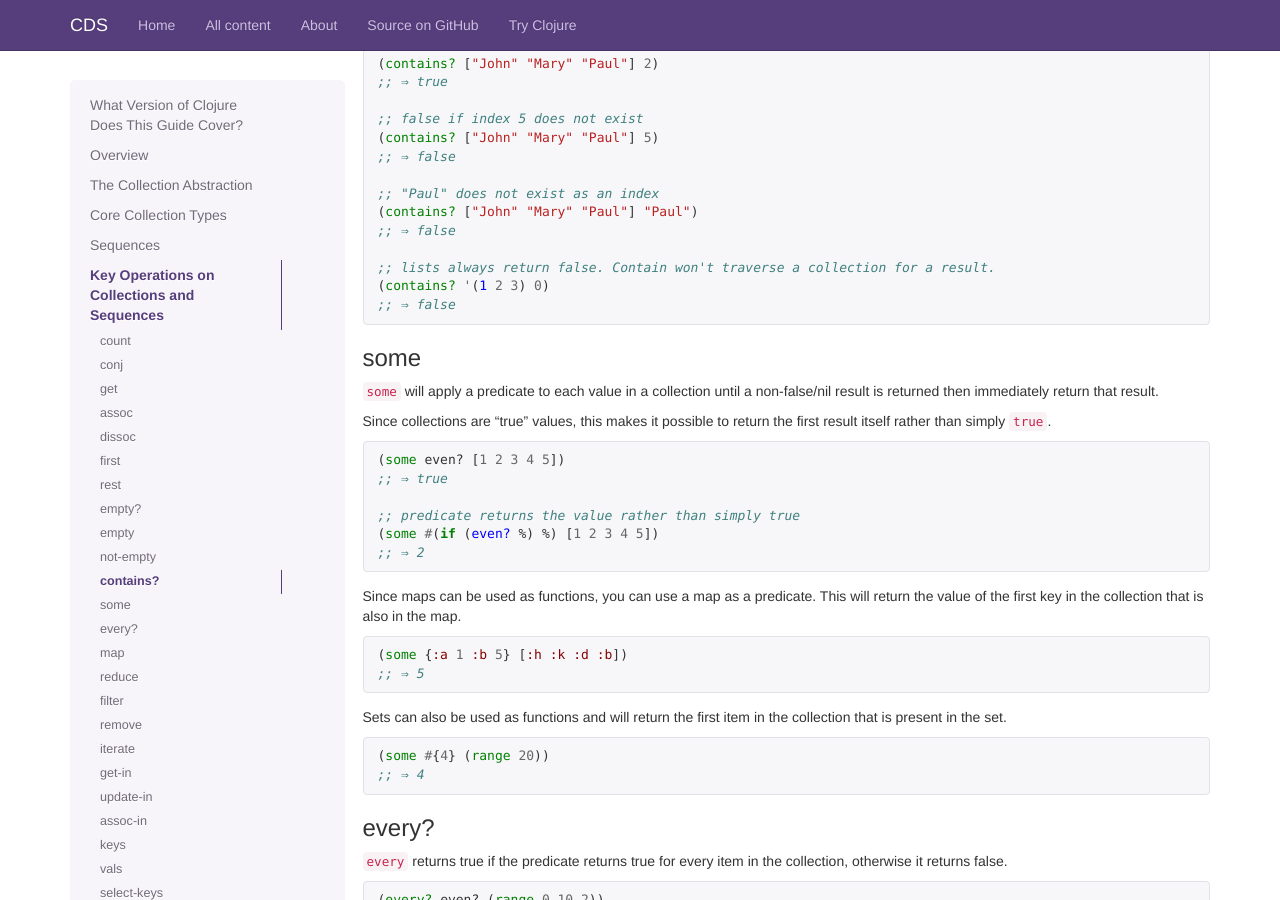
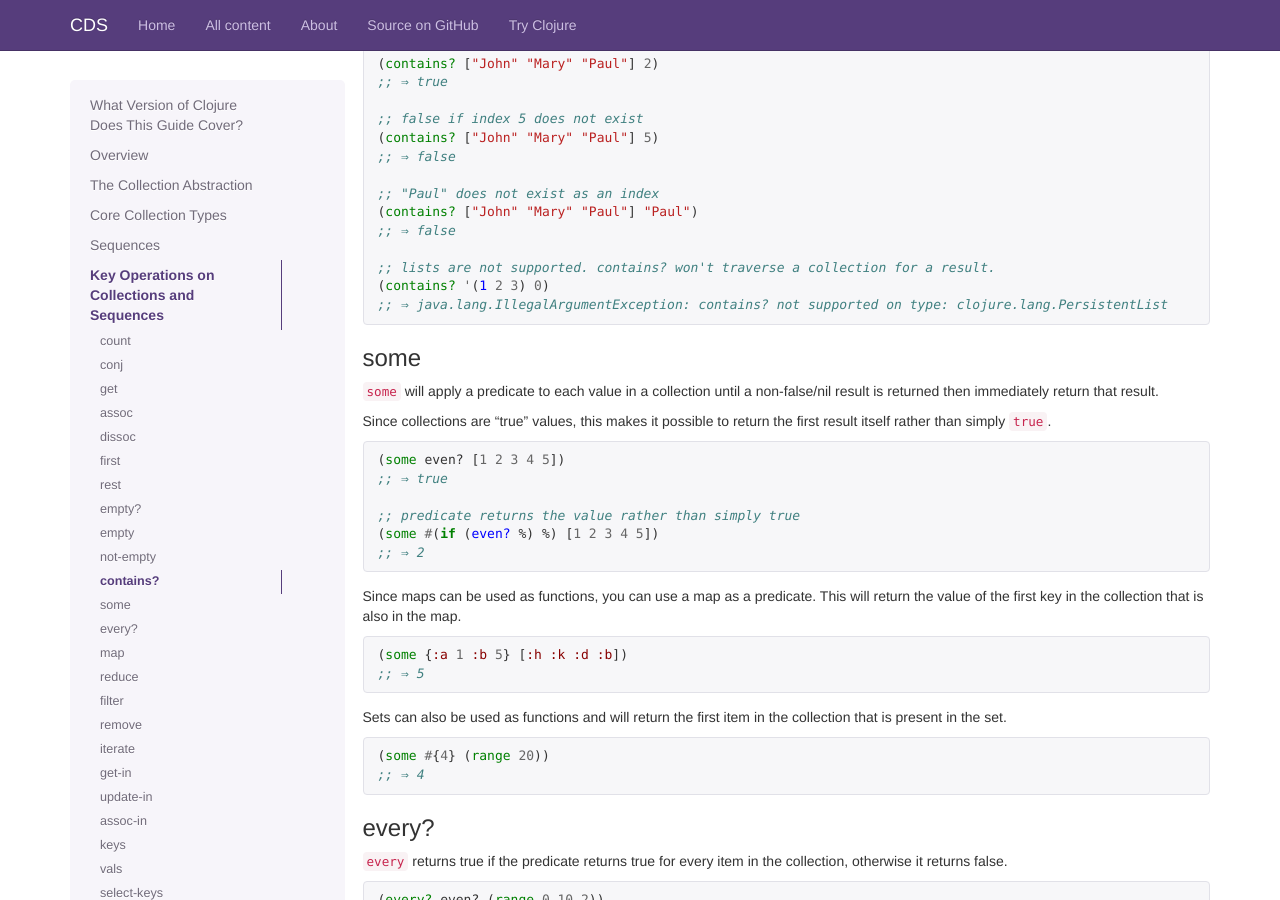
Before and after one commit to clojuredocs/guides, a Jekyll site: the page built from articles/language/collections_and_sequences.md, in a window 1280 px wide and 900 px high, scrolled down 10185 px. Built offline with Jekyll 4.4.1, drawn with Linux system fonts in a browser that asks for light colours; some web fonts are replaced; Markdown is read by kramdown in place of the engine named in the settings.

Commit message:
Fix documentation for contains? in core guide.
contains? doesn't support lists.
Fixed in core.guide, section "Items in a Collection or Sequence".

````diff
--- a/articles/language/collections_and_sequences.md
+++ b/articles/language/collections_and_sequences.md
@@ -634,9 +634,9 @@ Do not confuse `empty?` with `empty`. This can be a source of great confusion:
 (contains? ["John" "Mary" "Paul"] "Paul")
 ;; ⇒ false
 
-;; lists always return false. Contain won't traverse a collection for a result.
+;; lists are not supported. contains? won't traverse a collection for a result.
 (contains? '(1 2 3) 0)
-;; ⇒ false
+;; ⇒ java.lang.IllegalArgumentException: contains? not supported on type: clojure.lang.PersistentList
 ```
 
 ### some
````
Also changed, not shown: articles/language/core_overview.md (+3 -2 lines).
